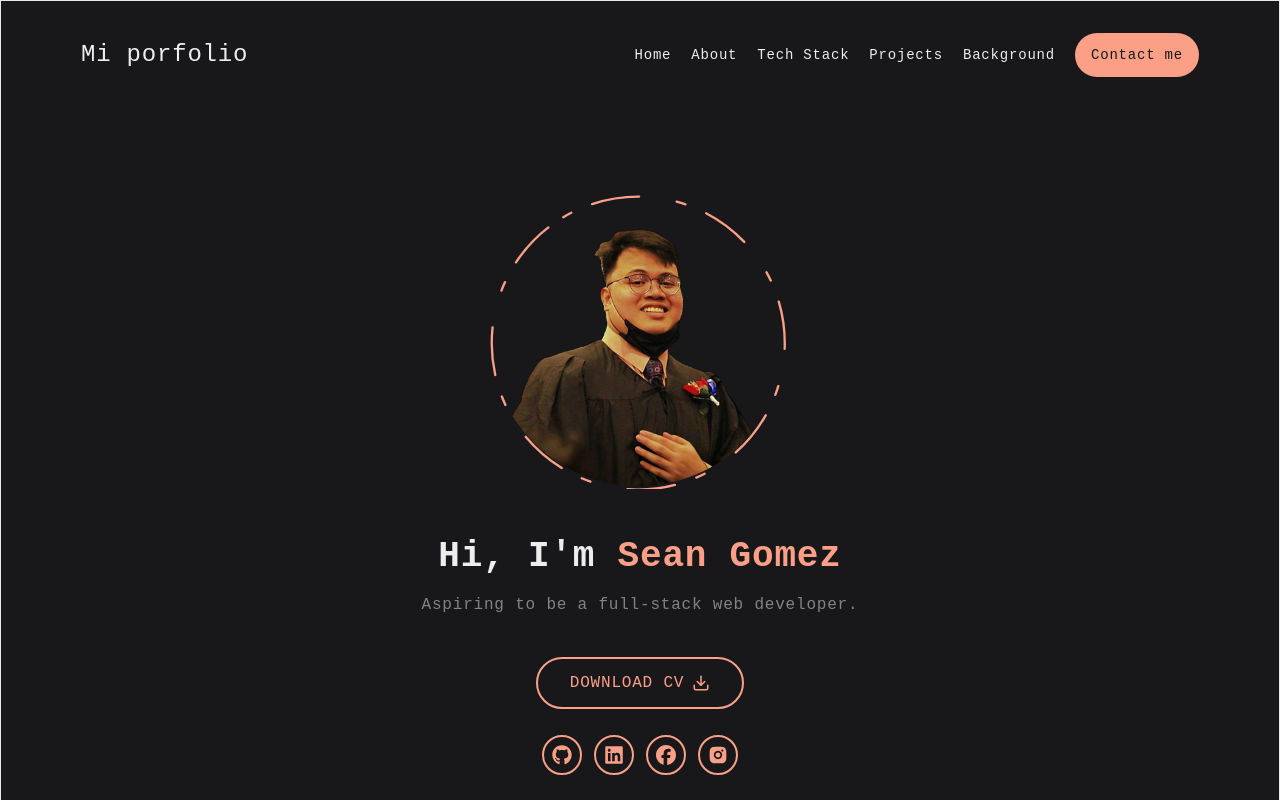
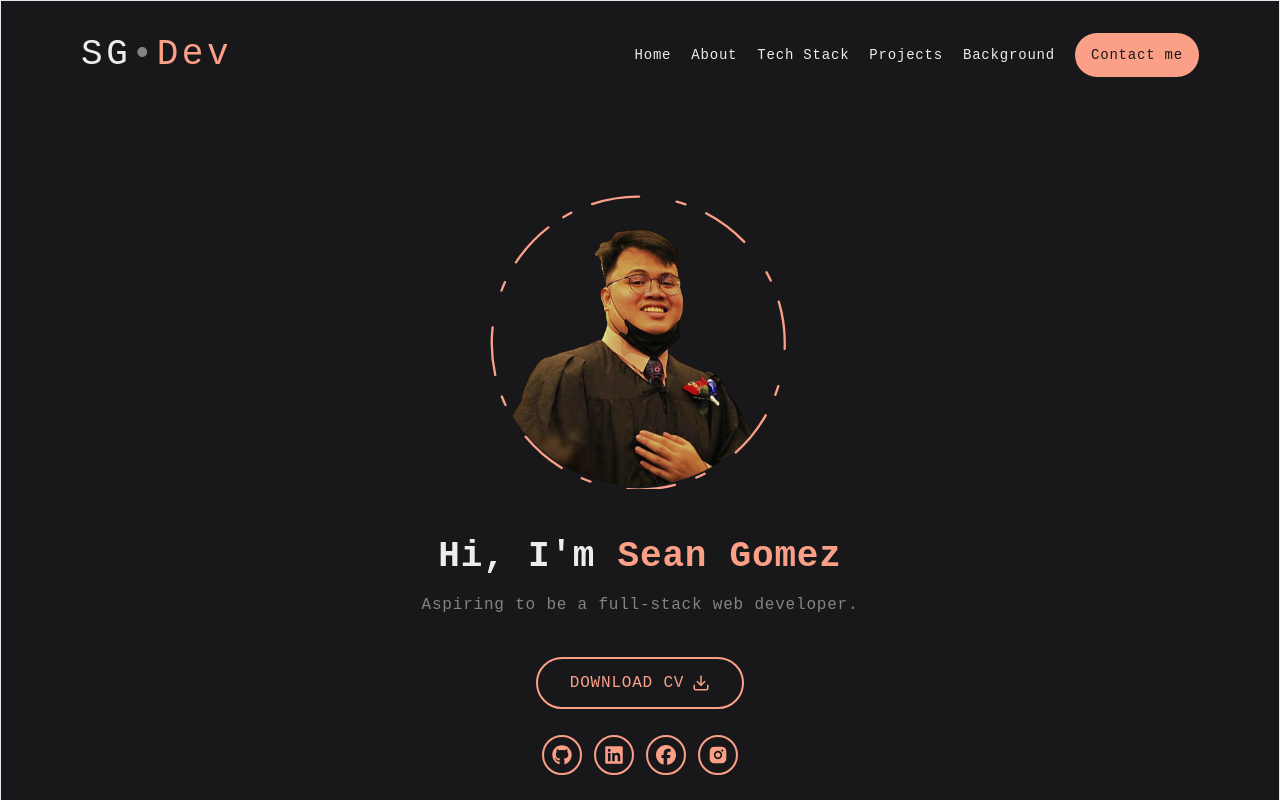
Before and after one commit to SeanGmz/seanportfolio, a Next.js app in the folder my-portfolio/: page / in a window 1280 px wide. Shown: the top 800 px of the page. Built offline with nearby package versions, Linux system fonts and the light colour scheme.

Commit message:
added name of the portfolio

```diff
--- a/my-portfolio/components/navigation/nav.tsx
+++ b/my-portfolio/components/navigation/nav.tsx
@@ -71,7 +71,7 @@ const Navbar = () => {
     <div className="text-fore py-8  xl:px-36 lg:px-30 md:px-20 px-5">
       <div className="mx-auto flex justify-between items-center">
         <Link href="/">
-          <h1 className="text-2xl"> Mi porfolio </h1>
+          <h1 className="text-4xl tracking-widest"> SG<span className="text-[#ededed]/50">&bull;</span><span className="text-accent">Dev</span></h1>
         </Link>
 
         <div className="hidden lg:flex items-center gap-5 text-sm">
```
